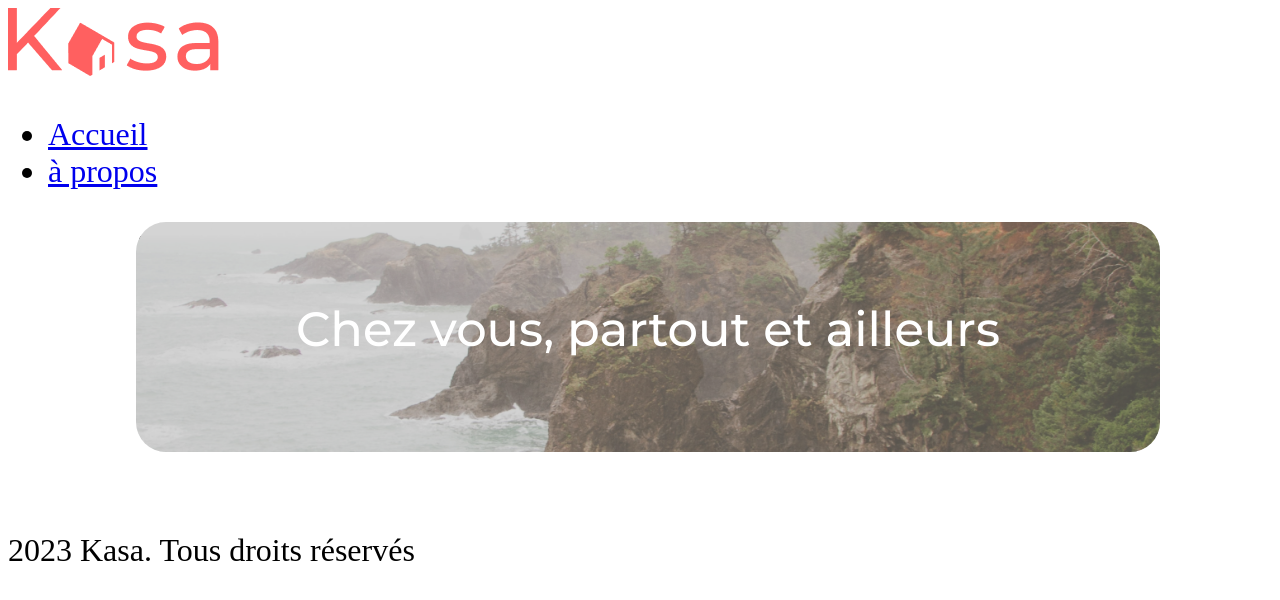
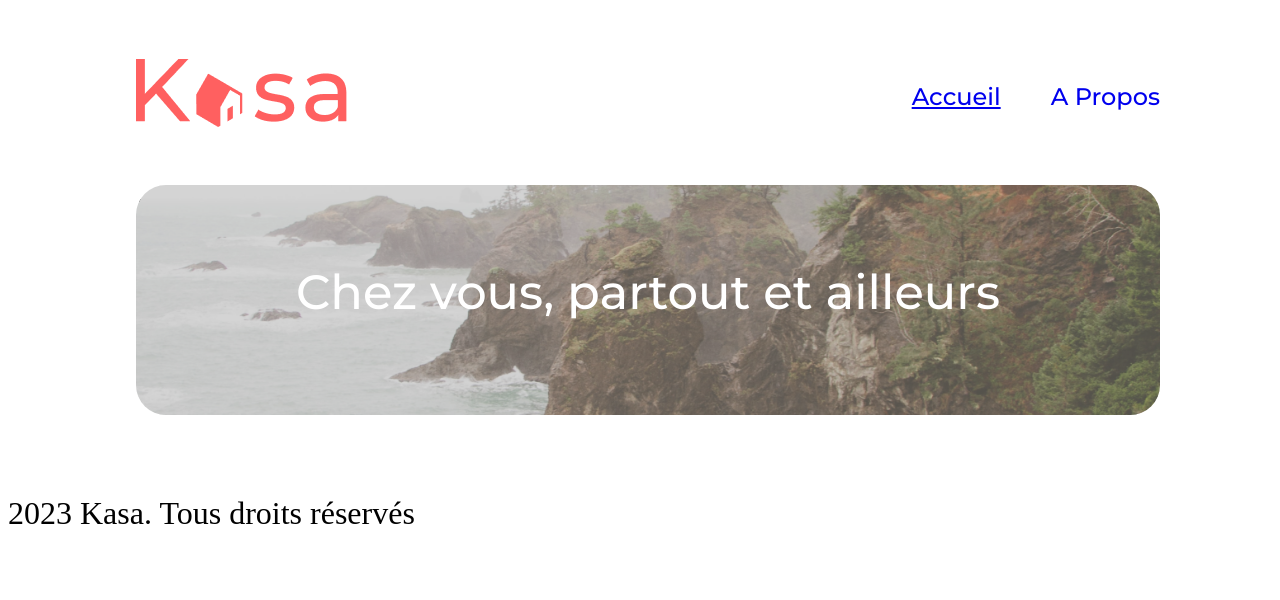
Before and after one commit to leen1515/kasa, a React (Create React App) app: page / in a window 1280 px wide. Shown: the top 600 px of the page. Built offline with nearby package versions, Linux system fonts and the light colour scheme.

Commit message:
feat(navigation): style + lien actif

```diff
--- a/src/components/Header.jsx
+++ b/src/components/Header.jsx
@@ -2,22 +2,22 @@ import { NavLink, Link } from 'react-router-dom';
 import logo from '../assets/logo.png';
 
 function Header () {
-  return <header>
+  return <header className='home-header'>
     <Link to="/">
       <img src={logo} alt="Logo de Kasa" />
     </Link>
-        <nav>
+    <nav className='navigation'>
       <ul>
         <li>
-              <NavLink
+          <NavLink className={({ isActive }) => (isActive ? 'nav-link-active' : 'nav-link')}
             to="/" >
             Accueil
           </NavLink>
         </li>
         <li>
-              <NavLink
+          <NavLink className={({ isActive }) => (isActive ? 'nav-link-active' : 'nav-link')}
             to="/about"
-              >à propos
+          >A Propos
           </NavLink>
         </li>
       </ul>
--- a/src/sass/_header.scss
+++ b/src/sass/_header.scss
@@ -0,0 +1,32 @@
+.home-header {
+    width: 80%;
+    margin: 0 auto;
+    display: flex;
+    justify-content: space-between;
+    align-items: center;
+    padding: 50px;
+    font-family: 'Montserrat', sans-serif;
+  }
+
+  .navigation ul {
+    display: flex;
+    align-items: center;
+    list-style-type: none;
+    text-decoration: none;
+    color: #FF6060;
+    font-size: 1.5rem;
+  }
+
+  .navigation ul :visited{
+    color: #FF6060;
+
+  }
+
+  .nav-link {
+    text-align: center;
+    margin: 0 0 0 50px;
+    text-decoration: none;
+    &active {
+      text-decoration : underline;
+    }
+  }
```
Lines whose indentation alone changed are shown as unchanged.
